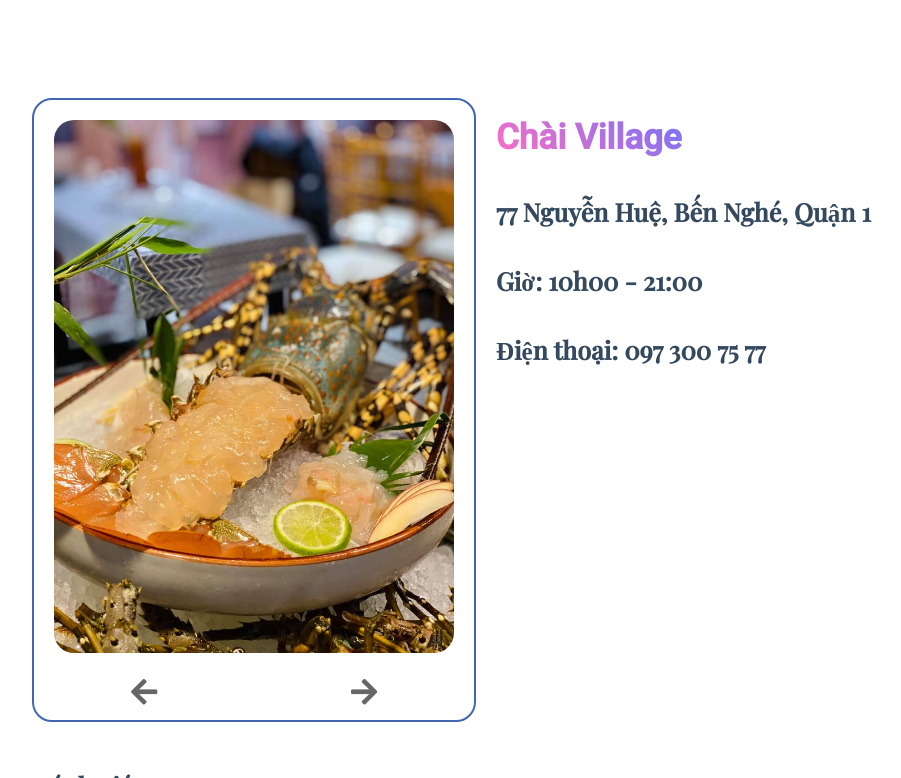
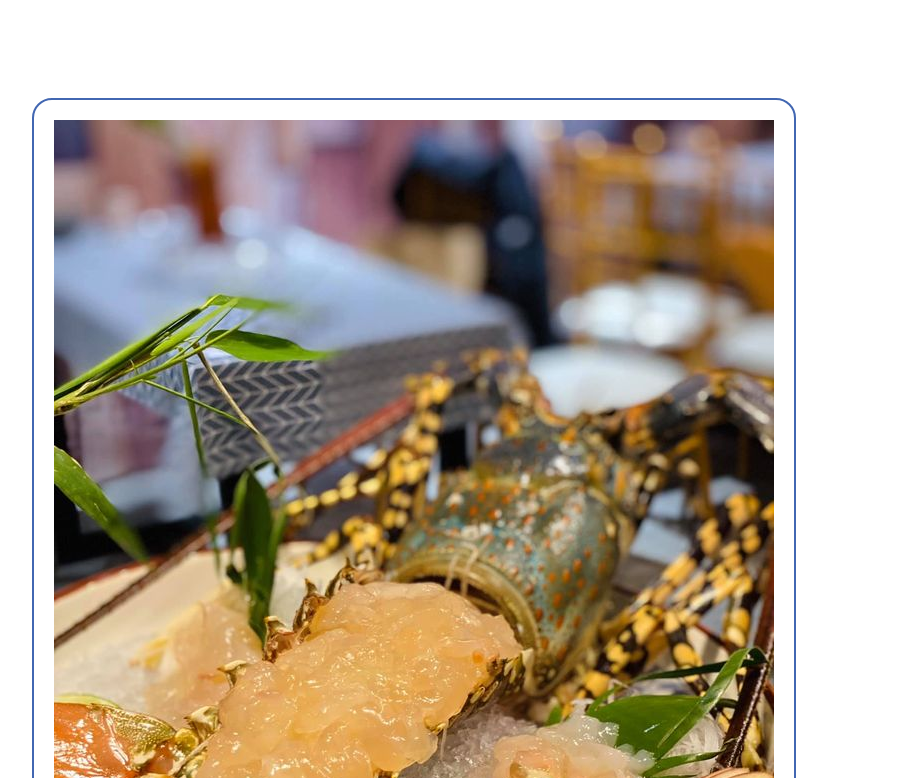
Before and after one commit to chamas-02/HNAG.github.io, a plain HTML site: page Review_detail.html in a window 1280 px wide. Shown: the part 802-1580 px from the top of the page, without its empty margins (8-909 px from the left). Drawn offline with nearby package versions, Linux system fonts and the light colour scheme.

Commit message:
Update Review_detail.css

```diff
--- a/assets/CSS/Review_detail.css
+++ b/assets/CSS/Review_detail.css
@@ -152,14 +152,13 @@
 }
 
 .slides img{
-	width: 400px;
 	display: none;
-	margin: 20px;
 }
 
 .slides img.active{
     display: inline-block;
-    border-radius: 2rem;
+    width: 100%;
+    padding: 2rem;
 }
 
 .prevBtn:hover , .nextBtn:hover{
```
